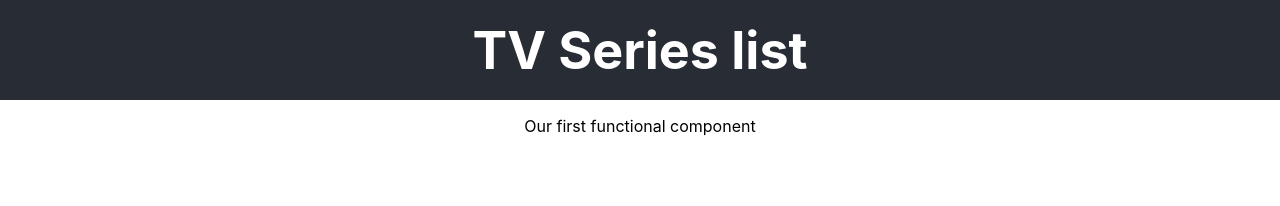
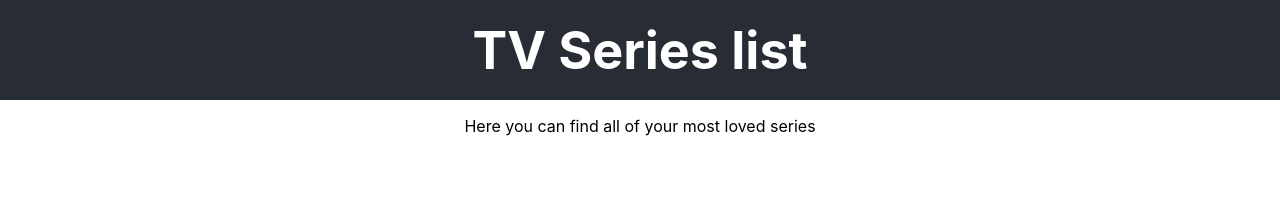
Before and after one commit to Andy1Blue/Hello-React, a React (Create React App) app: page / in a window 1280 px wide. Shown: the top 206 px of the page. Built offline with nearby package versions, Linux system fonts and the light colour scheme.

Commit message:
Adding props.message

```diff
--- a/src/App.js
+++ b/src/App.js
@@ -9,7 +9,7 @@ class App extends Component {
         <header className="App-header">
           <h1 className="App-title">TV Series list</h1>
         </header>
-        <Intro />
+        <Intro message="Here you can find all of your most loved series" />
       </div>
     );
   }
--- a/src/components/intro/index.js
+++ b/src/components/intro/index.js
@@ -2,7 +2,7 @@ import React from 'react';
 
 const Intro = props => (
     <p className="App-intro">
-        Our first functional component
+        {props.message}
     </p>
 );
 
```
